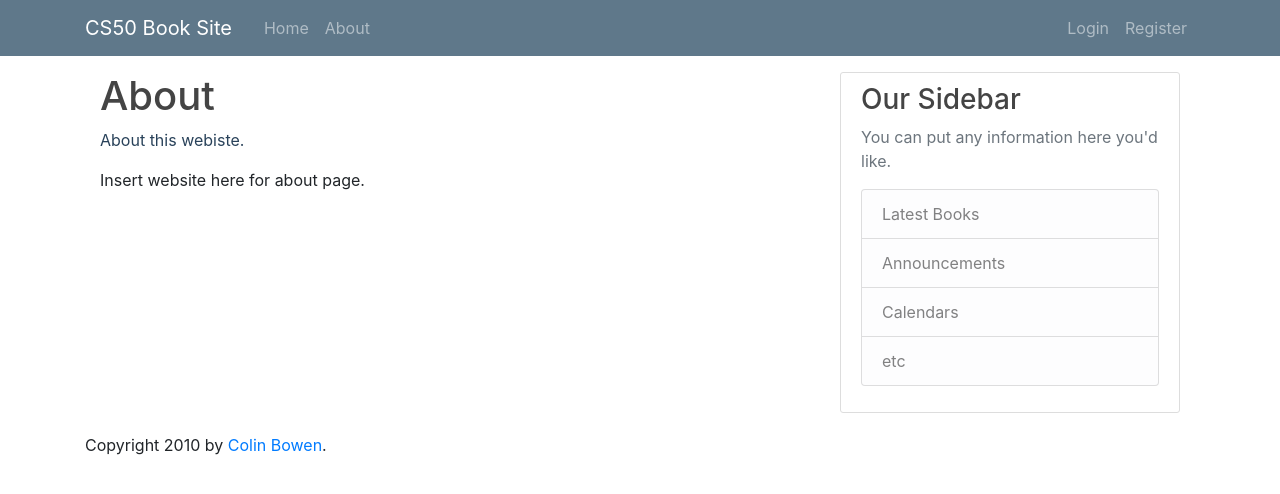
After one commit to colinbowen/library-cs50, a Flask app: page /about in a window 1280 px wide. The commit adds this page. Shown: the top 494 px of the page. Run offline with Flask 2, Linux system fonts and the light colour scheme; some libraries are stand-ins or nearby versions.

```diff
--- a/application.py
+++ b/application.py
@@ -1,11 +1,15 @@
+#!/Users/rxnin/.environments/cs50/bin/python
+
 import os
 
-from flask import Flask, session, redirect, abort, url_for, render_template
+from flask import Flask, session, redirect, abort, url_for, render_template, flash
 from flask_session import Session
 from sqlalchemy import create_engine
 from sqlalchemy.orm import scoped_session, sessionmaker
+from forms import RegistrationForm, LoginForm
 
 app = Flask(__name__)
+
 
 # Check for environment variable
 if not os.getenv("DATABASE_URL"):
@@ -14,59 +18,94 @@ if not os.getenv("DATABASE_URL"):
 # Configure session to use filesystem
 app.config["SESSION_PERMANENT"] = False
 app.config["SESSION_TYPE"] = "filesystem"
+app.config["SECRET_KEY"] = "a8f388bf05805c8a156ca7987919cc0e"
 Session(app)
 
 # Set up database
 engine = create_engine(os.getenv("DATABASE_URL"))
 db = scoped_session(sessionmaker(bind=engine))
 
+# bcrypt = Bcrpyt(app)
 
-@app.route("/")
+books = []
+
+
+@app.route("/", methods=["GET", "POST"])
 def index():
     # return "Project 1: TODO - HOME"
-    return render_template("index.html")
+    pageTitle = "Home"
+    return render_template("index.html", pageTitle=pageTitle)
+
+
+@app.route("/about")
+def about():
+    # return "Project 1: TODO - HOME"
+    pageTitle = "About"
+    return render_template("about.html", pageTitle=pageTitle)
 
 
 @app.route("/book")
 def book():
+    pageTitle = "Book View"
     return "Project 1: Books"
 
 
 @app.route('/books/<int:book_id>')
 def view_book(book_id):
+    pageTitle = "Individual Book Page View"
     return "Project 1: Individual Book View - %d" % book_id
 
 
 @app.route("/submit-review")
 def submit_review():
+    pageTitle = "Submit Review"
     return "Project 1: Submit Review"
 
 
-@app.route("/register")
+@app.route("/register", methods=['POST', 'GET'])
 def register():
-    return "Project 1: Register"
+    pageTitle = "Registration View"
+    form = RegistrationForm()
+    if form.validate_on_submit():
+        flash(f'Account created for {form.username.data}', 'success')
+        return redirect(url_for('index'))
+    # return "Project 1: Register"
+    return render_template("auth/register.html", pageTitle=pageTitle, form=form)
 
 
 @app.route("/login", methods=['GET', 'POST'])
 def login():
-    return "Project 1: Login"
+    pageTitle = "Login to your Account"
+    # return "Project 1: Login"
+    form = LoginForm()
+    if form.validate_on_submit():
+        if form.email.data == 'admin@blog.com' and form.password.data == 'password':
+            flash('You have been logged in!', 'success')
+            return redirect(url_for('index'))
+        else:
+            flash('Login Unsuccessful. Please check username and password', 'danger')
+    return render_template('auth/login.html', title=pageTitle, form=form)
 
 
 @app.route("/logout")
 def logout():
+    pageTitle = "Logout"
     return "Project 1: Logout"
 
 
 @app.route("/search")
 def search():
+    pageTitle = "Search"
     return "Project 1: Search"
 
 
-@app.route("/search/<string:query>")
+@app.route("/search/<string:query>", methods=['GET', 'POST'])
 def submit_search(query):
+    pageTitle = "Search query"
     return "Project 1: Searching for: %s" % query
 
 
 @app.route("/api")
 def api():
+    pageTitle = "API Access"
     return "Project 1: API"
--- /dev/null
+++ b/static/main.css
@@ -0,0 +1,85 @@
+body {
+  background: #fafafa;
+  color: #333333;
+  margin-top: 5rem;
+}
+
+h1,
+h2,
+h3,
+h4,
+h5,
+h6 {
+  color: #444444;
+}
+
+.bg-steel {
+  background-color: #5f788a;
+}
+
+.site-header .navbar-nav .nav-link {
+  color: #cbd5db;
+}
+
+.site-header .navbar-nav .nav-link:hover {
+  color: #ffffff;
+}
+
+.site-header .navbar-nav .nav-link.active {
+  font-weight: 500;
+}
+
+.content-section {
+  background: #ffffff;
+  padding: 10px 20px;
+  border: 1px solid #dddddd;
+  border-radius: 3px;
+  margin-bottom: 20px;
+}
+
+.article-title {
+  color: #444444;
+}
+
+a.article-title:hover {
+  color: #428bca;
+  text-decoration: none;
+}
+
+.article-content {
+  white-space: pre-line;
+}
+
+.article-img {
+  height: 65px;
+  width: 65px;
+  margin-right: 16px;
+}
+
+.article-metadata {
+  padding-bottom: 1px;
+  margin-bottom: 4px;
+  border-bottom: 1px solid #e3e3e3;
+}
+
+.article-metadata a:hover {
+  color: #333;
+  text-decoration: none;
+}
+
+.article-svg {
+  width: 25px;
+  height: 25px;
+  vertical-align: middle;
+}
+
+.account-img {
+  height: 125px;
+  width: 125px;
+  margin-right: 20px;
+  margin-bottom: 16px;
+}
+
+.account-heading {
+  font-size: 2.5rem;
+}
--- /dev/null
+++ b/templates/about.html
@@ -0,0 +1,13 @@
+{% extends "base.html" %} {% block title %}About{% endblock %} {% block head %}
+{{ super() }}
+<style type="text/css">
+  .important {
+    color: #29425a;
+  }
+</style>
+{% endblock %} {% block content %}
+<h1>{{ pageTitle }}</h1>
+<p class="important">About this webiste.</p>
+<p>Insert website here for about page.</p>
+
+{% endblock %}
--- a/templates/base.html
+++ b/templates/base.html
@@ -4,16 +4,107 @@
     {% block head %}
     <link
       rel="stylesheet"
-      href="{{ url_for('static', filename='style.css') }}"
+      href="{{ url_for('static', filename='main.css') }}"
     />
+
+    <!-- Bootstrap CSS -->
+    <link
+      rel="stylesheet"
+      href="https://stackpath.bootstrapcdn.com/bootstrap/4.3.1/css/bootstrap.min.css"
+      integrity="sha384-ggOyR0iXCbMQv3Xipma34MD+dH/1fQ784/j6cY/iJTQUOhcWr7x9JvoRxT2MZw1T"
+      crossorigin="anonymous"
+    />
+
     <title>{% block title %}{% endblock %} - CS50 Book Website</title>
     {% endblock %}
   </head>
+
   <body>
-    <div id="content">{% block content %}{% endblock %}</div>
-    <div id="footer">
-      {% block footer %} &copy; Copyright 2010 by
-      <a href="http://colinbowen.uk/">you</a>. {% endblock %}
+    <header class="site-header">
+      <nav class="navbar navbar-expand-md navbar-dark bg-steel fixed-top">
+        <div class="container">
+          <a class="navbar-brand mr-4" href="/">CS50 Book Site</a>
+          <button
+            class="navbar-toggler"
+            type="button"
+            data-toggle="collapse"
+            data-target="#navbarToggle"
+            aria-controls="navbarToggle"
+            aria-expanded="false"
+            aria-label="Toggle navigation"
+          >
+            <span class="navbar-toggler-icon"></span>
+          </button>
+          <div class="collapse navbar-collapse" id="navbarToggle">
+            <div class="navbar-nav mr-auto">
+              <a class="nav-item nav-link" href="{{ url_for('index')}}">Home</a>
+              <a class="nav-item nav-link" href="{{ url_for('about')}}">About</a>
+            </div>
+            <!-- Navbar Right Side -->
+            <div class="navbar-nav">
+              <a class="nav-item nav-link" href="{{ url_for('login')}}">Login</a>
+              <a class="nav-item nav-link" href="{{ url_for('register')}}">Register</a>
+            </div>
+          </div>
+        </div>
+      </nav>
+    </header>
+
+    <div class="container">
+        <br />
+        <br />
+        <br />
+      <main role="main" class="container">
+      <div class="row">
+        <div class="col-md-8">
+      {% with messages= get_flashed_messages(with_categories=true) %}
+          {% if messages %}
+            {% for category, message in messages %}
+              <div class="alert alert-{{ category }}">
+                {{ message }}
+              </div>
+            {% endfor %}
+          {% endif %}
+      {% endwith %}
+
+      {% block content %}{% endblock %}
+      </div>
+    <div class="col-md-4">
+      <div class="content-section">
+        <h3>Our Sidebar</h3>
+        <p class='text-muted'>You can put any information here you'd like.
+          <ul class="list-group">
+            <li class="list-group-item list-group-item-light">Latest Books</li>
+            <li class="list-group-item list-group-item-light">Announcements</li>
+            <li class="list-group-item list-group-item-light">Calendars</li>
+            <li class="list-group-item list-group-item-light">etc</li>
+          </ul>
+        </p>
+      </div>
     </div>
+  </div>
+</main>
+
+      <div id="footer">
+        {% block footer %} Copyright 2010 by
+        <a href="http://colinbowen.uk/">Colin Bowen</a>. {% endblock %}
+      </div>
+    </div>
+
+    <script
+      src="https://code.jquery.com/jquery-3.3.1.slim.min.js"
+      integrity="sha384-q8i/X+965DzO0rT7abK41JStQIAqVgRVzpbzo5smXKp4YfRvH+8abtTE1Pi6jizo"
+      crossorigin="anonymous"
+    ></script>
+    <script
+      src="https://cdnjs.cloudflare.com/ajax/libs/popper.js/1.14.7/umd/popper.min.js"
+      integrity="sha384-UO2eT0CpHqdSJQ6hJty5KVphtPhzWj9WO1clHTMGa3JDZwrnQq4sF86dIHNDz0W1"
+      crossorigin="anonymous"
+    ></script>
+    <script
+      src="https://stackpath.bootstrapcdn.com/bootstrap/4.3.1/js/bootstrap.min.js"
+      integrity="sha384-JjSmVgyd0p3pXB1rRibZUAYoIIy6OrQ6VrjIEaFf/nJGzIxFDsf4x0xIM+B07jRM"
+      crossorigin="anonymous"
+    ></script>
   </body>
 </html>
--- /dev/null
+++ b/templates/error.html
@@ -0,0 +1,6 @@
+{% extends "base.html" %} {% block title %} Error {% endblock %} {% block body
+%}
+<h1>Error</h1>
+
+{{ message }}
+{% endblock %}
```
Also changed, not shown: forms.py (added, +20 -0 lines), import.py (added, +29 -0 lines), templates/auth/login.html (+56 -0 lines), templates/auth/register.html (+75 -0 lines), templates/book.html (+13 -0 lines), templates/index.html (+10 -6 lines), templates/dash.html (deleted), 2 other files.
